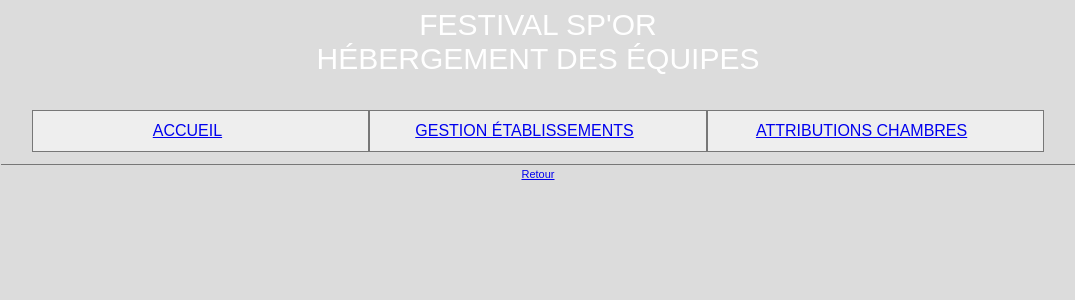
After one commit to j000shua/FestivalGroupA, a PHP site: page /vues/vueModifEtablissement.php in a window 1280 px wide. The commit adds this page. Shown: the top 300 px of the page, without its empty margins (102-1177 px from the left). Run offline with PHP 8.4, Linux system fonts and the light colour scheme.

Commit message:
ModifEtab début

```diff
--- /dev/null
+++ b/vues/vueModifEtablissement.php
@@ -0,0 +1,17 @@
+<?php $titre = 'Modification'; ?>
+<?php ob_start(); ?>
+
+<!-- CONTENU DE LA VUE AVEC LES VARIABLES PHP -->
+<table width='85%' cellspacing='0' cellpadding='0' align='center' class='tabNonQuadrille'>
+
+</table>
+
+<table align='center'>
+   <tr>
+      <td align='center'><a href='index.php?action=etablissements'>Retour</a>
+      </td>
+   </tr>
+</table>
+
+<?php $contenu = ob_get_clean(); ?>
+<?php require 'vueHeader.php'; ?>
--- a/vues/vueModifier.php
+++ /dev/null
@@ -1,6 +0,0 @@
-<?php $titre = 'Modifier'; ?>
-<?php ob_start(); ?>
-
-
-<?php $contenu = ob_get_clean(); ?>
-<?php require 'vueHeader.php'; ?>
```
Also changed, not shown: models/modelUpdate.php (+5 -4 lines), vues/vueModifAttributions.php (line endings or trailing spaces).
